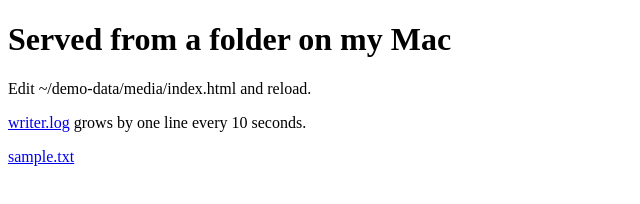
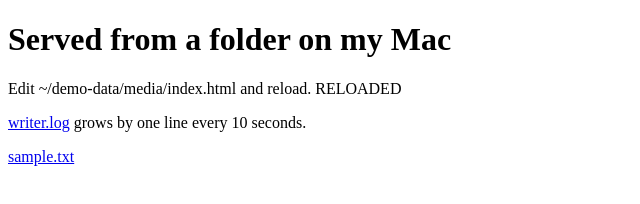
Before and after one commit to frankieeder/demo-gitops, a plain HTML site: page testdata/media/index.html in a window 1280 px wide. Shown: the whole page, without its empty margins (0-640 px from the left). Drawn offline with Linux system fonts and the light colour scheme.

```diff
--- a/testdata/media/index.html
+++ b/testdata/media/index.html
@@ -1,6 +1,6 @@
 <!doctype html>
 <title>files</title>
 <h1>Served from a folder on my Mac</h1>
-<p>Edit ~/demo-data/media/index.html and reload.</p>
+<p>Edit ~/demo-data/media/index.html and reload. RELOADED</p>
 <p><a href="writer.log">writer.log</a> grows by one line every 10 seconds.</p>
 <p><a href="sample.txt">sample.txt</a></p>
```
Also changed, not shown: 2 other files.
